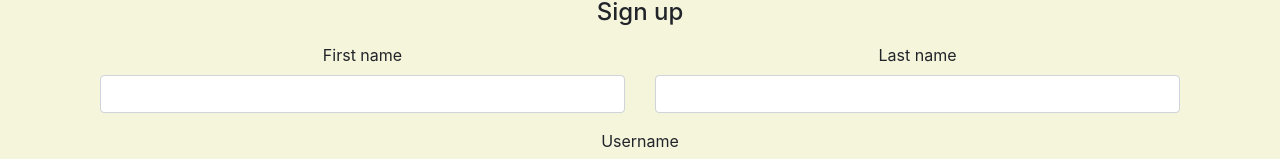
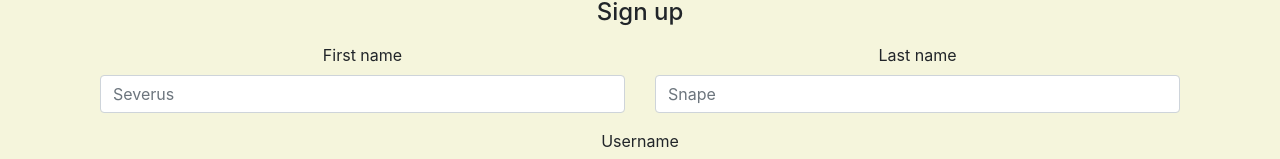
Before and after one commit to wesenbergg/webs2019-frontend-project, a React (Create React App) app in the folder fitness-app/: page / in a window 1280 px wide. Both pictures are taken after a click on the link "Sign up". Shown: the part 208-367 px from the top of the page. Built offline with nearby package versions, Linux system fonts and the light colour scheme.

Commit message:
added search

```diff
--- a/fitness-app/src/components/App.js
+++ b/fitness-app/src/components/App.js
@@ -5,6 +5,41 @@ import Navbar from './navigation/Navbar'
 import Footer from './footer/Footer'
 
 function App() {
+  const users = [
+    {
+      firstname: 'walter',
+      lastname: 'ruoppa',
+      username: 'wwaltsu',
+      description: '...',
+      email: 'wwaltsu@gmail.com',
+      password: '*******',
+      level: 'intermediate',
+      region: 'Europe',
+      profilepic: 'https://images.unsplash.com/photo-1522075469751-3a6694fb2f61?ixlib=rb-1.2.1&ixid=eyJhcHBfaWQiOjEyMDd9&auto=format&fit=crop&w=200&q=20'
+    },
+    {
+      firstname: 'boriss',
+      lastname: 'jerjomkin',
+      username: 'wesenbergg',
+      description: '...',
+      email: 'wesenbergg@gmail.com',
+      password: '*******',
+      level: 'beginner',
+      region: 'Africa',
+      profilepic: 'https://images.unsplash.com/photo-1522075469751-3a6694fb2f61?ixlib=rb-1.2.1&ixid=eyJhcHBfaWQiOjEyMDd9&auto=format&fit=crop&w=200&q=20'
+    },
+    {
+      firstname: 'elias',
+      lastname: 'keranen',
+      username: 'eliaske',
+      description: '...',
+      email: 'eliaske@gmail.com',
+      password: '*******',
+      level: 'advanced',
+      region: 'Europe',
+      profilepic: 'https://images.unsplash.com/photo-1522075469751-3a6694fb2f61?ixlib=rb-1.2.1&ixid=eyJhcHBfaWQiOjEyMDd9&auto=format&fit=crop&w=200&q=20'
+    }
+  ]
   const about = ['Contact', 'Team', 'Privacy', 'Terms']
   const medias = [
     {
@@ -27,6 +62,8 @@ function App() {
       name: 'Facebook',
       link: 'https://Facebook.com'
     }]
+  const[filter, setFilter] = useState('')
+  const[showUsers, setShowUsers] = useState(users)
   const[pages, setPages] = useState(['Front Page', 'Search', 'QA', 'FAQ', 'Feed', 'News'])
   const[autPages, setAutPages] = useState(['Sign in', 'Sign up'])
   const[currentPage, setCurrentPage] = useState(pages[0])
@@ -42,13 +79,13 @@ function App() {
     {
         name: 'About',
         content: about
-    },
+    }
 ])
 
   return (
     <div className="App">
       <Navbar pages={pages} autPages={autPages} setCurrentPage={setCurrentPage}/>
-      <Content pages={pages} autPages={autPages} currentPage={currentPage} setCurrentPage={setCurrentPage}/>
+      <Content pages={pages} autPages={autPages} currentPage={currentPage} setCurrentPage={setCurrentPage} showUsers={showUsers} setShowUsers={setShowUsers} filter={filter} setFilter={setFilter} />
       <Footer setCurrentPage={setCurrentPage} footerContent={footerContent}/>
     </div>
   );
--- a/fitness-app/src/components/authentication/SignUp.js
+++ b/fitness-app/src/components/authentication/SignUp.js
@@ -10,14 +10,14 @@ const SignUp = ({}) => {
             <div className="row">
               <div className="col-md-6 mb-3">
                 <label htmlFor="firstName">First name</label>
-                <input type="text" className="form-control" id="firstName" placeholder="" value="" required />
+                <input type="text" className="form-control" id="firstName" placeholder="Severus" required />
                 <div className="invalid-feedback">
                   Valid first name is required.
                 </div>
               </div>
               <div className="col-md-6 mb-3">
                 <label htmlFor="lastName">Last name</label>
-                <input type="text" className="form-control" id="lastName" placeholder="" value="" required />
+                <input type="text" className="form-control" id="lastName" placeholder="Snape" required />
                 <div className="invalid-feedback">
                   Valid last name is required.
                 </div>
@@ -99,7 +99,7 @@ const SignUp = ({}) => {
               <label className="custom-control-label" htmlFor="same-address" required>I have read the <a href='https://en.wikipedia.org/wiki/Terms_of_service'>terms of service</a></label>
             </div>
 
-            <button className="btn btn-primary btn-lg btn-block" type="submit">Continue to checkout</button>
+            <button className="btn btn-primary btn-lg btn-block" type="submit">Create account</button>
           </form>
         </div>
       </div>
--- a/fitness-app/src/components/content/Content.js
+++ b/fitness-app/src/components/content/Content.js
@@ -4,7 +4,7 @@ import Search from './search/Search'
 import SignUp from '../authentication/SignUp'
 import SignIn from '../authentication/SignIn'
 
-const Content = ({pages, autPages, currentPage, setCurrentPage}) => {
+const Content = ({pages, autPages, currentPage, setCurrentPage, showUsers, setShowUsers, filter, setFilter}) => {
   if(currentPage === pages[0]){
     return(
       <>
@@ -16,7 +16,7 @@ const Content = ({pages, autPages, currentPage, setCurrentPage}) => {
   if(currentPage === pages[1]){
     return(
       <>
-        <Search />
+        <Search showUsers={showUsers} setShowUsers={setShowUsers} filter={filter} setFilter={setFilter}/>
       </>
     )
   }
--- /dev/null
+++ b/fitness-app/src/components/content/search/Filter.js
@@ -0,0 +1,17 @@
+import React from 'react'
+
+const Filter = ({showFilter, setFilter}) => {
+  const handleChange = e => {
+    console.log(e.target.value)
+    setFilter(e.target.value)
+  }
+  //const handleChange = () => showUsers.filter(u => u.firstName.toLowerCase().includes(showFilter.toLowerCase()) || u.lastName.toLowerCase().includes(showFilter.toLowerCase()))
+
+  return(
+    <div>
+    <i>filter: </i><input value={showFilter} onChange={handleChange}/>
+    </div>
+  )
+}
+
+export default Filter
--- a/fitness-app/src/components/content/search/Search.js
+++ b/fitness-app/src/components/content/search/Search.js
@@ -1,10 +1,20 @@
 import React from 'react'
+import User from './User'
+import Filter from './Filter'
 
-const Search = () => {
+const Search = ({showUsers, setShowUsers, filter, setFilter}) => {
+  console.log(showUsers)
+  console.log(filter)
+  const filterUsers = () => {
+    let filteredUsers = showUsers.filter(u => u.email.toLowerCase().includes(filter.toLowerCase()))
+    return filteredUsers.map(user => <User key={user.email} user={user}/>)
+  }
+
   return(
-    <>
-      <p>This is a search page</p>
-    </>
+    <div className='container'>
+      <Filter showFilter={filter} setFilter={setFilter}/>
+      {filterUsers()}
+    </div>
   )
 }
 
--- /dev/null
+++ b/fitness-app/src/components/content/search/User.js
@@ -0,0 +1,14 @@
+import React from 'react'
+
+const User = ({user}) => {
+  //const showUsers = () => users.map(user => <User key={email} user={user}/>)
+  console.log(user)
+  return(
+    <div>
+      <img src={user.profilepic}/>
+      <p>{user.firstname} {user.lastname}</p>
+    </div>
+  )
+}
+
+export default User
```
